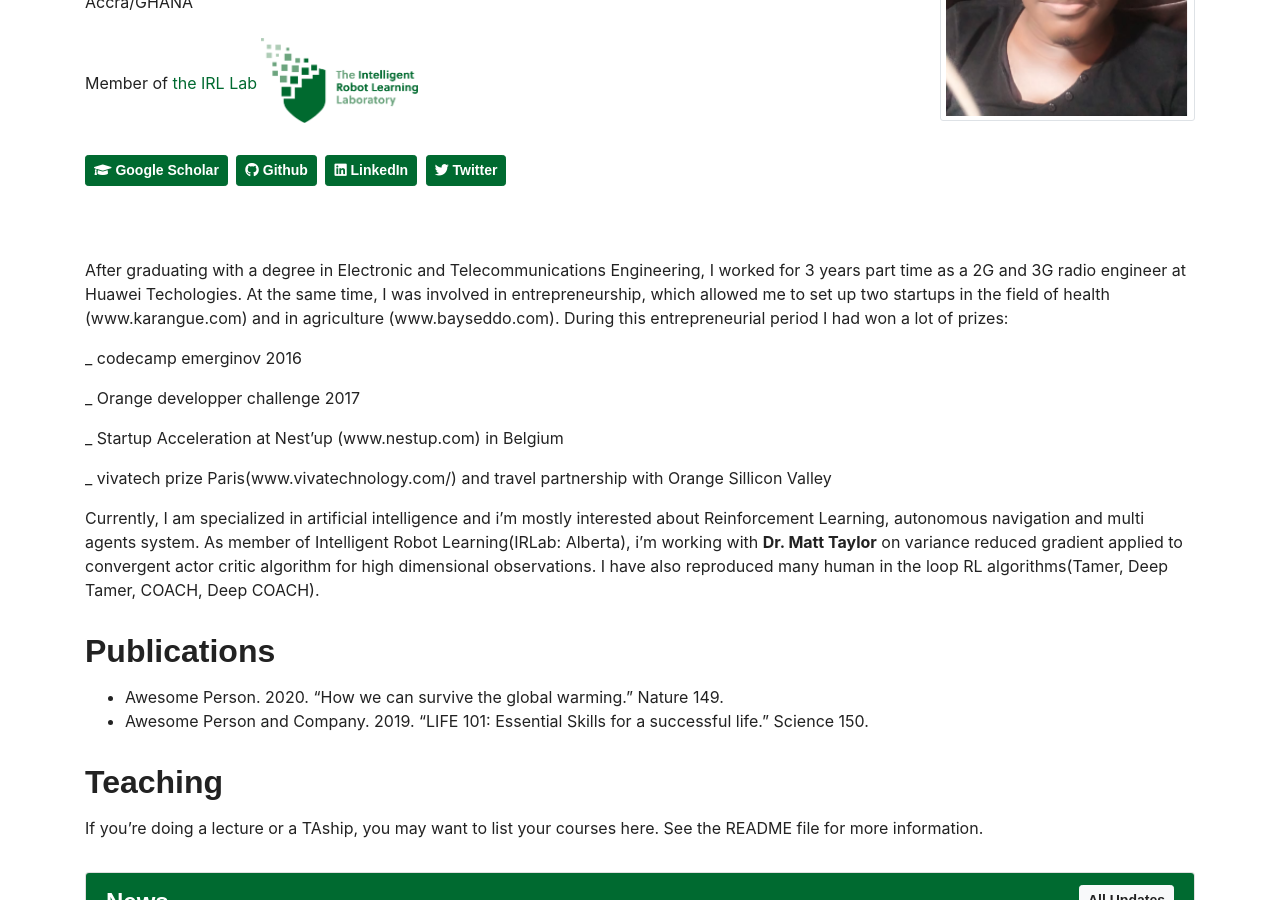
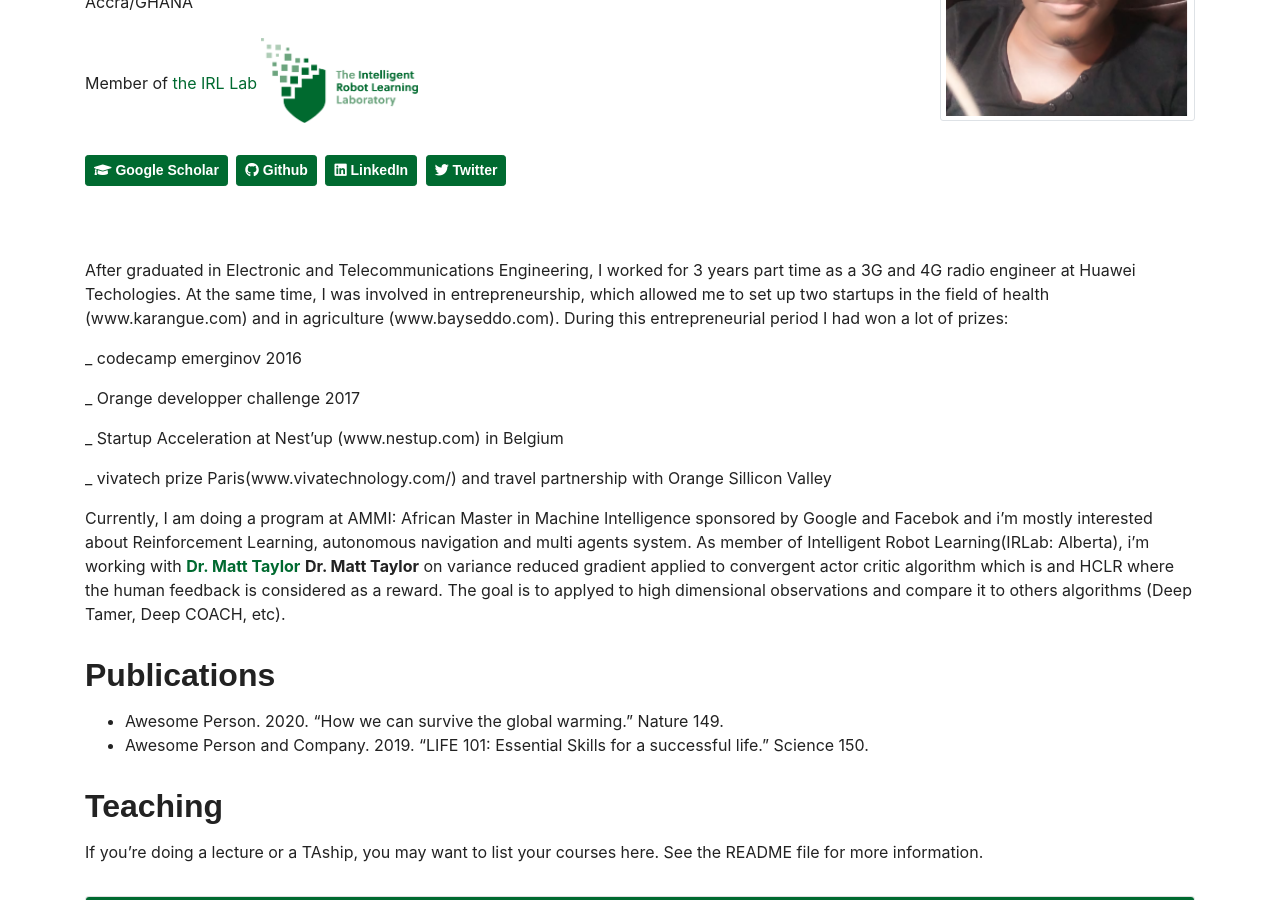
Before and after one commit to amathsow/amathsow.github.io, a Jekyll site: the page built from _pages/home.md, in a window 1280 px wide and 900 px high, scrolled down 242 px. Built offline with Jekyll 4.4.1, drawn with Linux system fonts in a browser that asks for light colours.

Commit message:
Update home.md

```diff
--- a/_pages/home.md
+++ b/_pages/home.md
@@ -9,7 +9,7 @@ description: > # try to keep it the same as _config.yml > description field, whi
   the University of Alberta a member of the Intelligent Robot Learning Laboratory.
 ---
 
-After graduating with a degree in Electronic and Telecommunications Engineering, I worked for 3 years part time  as a 2G and 3G radio engineer at Huawei
+After graduated in Electronic and Telecommunications Engineering, I worked for 3 years part time  as a 3G and 4G radio engineer at Huawei
 Techologies. At the same time, I was involved in entrepreneurship, which allowed me to set up two startups in the field of health (www.karangue.com) and in agriculture (www.bayseddo.com). During this entrepreneurial period I had won a lot of prizes:
 
 _ codecamp emerginov 2016
@@ -20,7 +20,7 @@ _ Startup Acceleration at Nest'up (www.nestup.com) in Belgium
 
 _ vivatech prize Paris(www.vivatechnology.com/) and travel partnership with Orange Sillicon Valley
 
-Currently, I am specialized in artificial intelligence and i'm mostly interested about Reinforcement Learning, autonomous navigation and multi agents system. As member of Intelligent Robot Learning(IRLab: Alberta), i'm working with  **Dr. Matt Taylor** on variance reduced gradient applied to convergent actor critic algorithm for high dimensional observations. I have also reproduced many human in the loop RL algorithms(Tamer, Deep Tamer, COACH, Deep COACH).
+Currently, I am doing a program at AMMI: African Master in Machine Intelligence sponsored by Google and Facebok and i'm mostly interested about Reinforcement Learning, autonomous navigation and multi agents system. As member of Intelligent Robot Learning(IRLab: Alberta), i'm working with  <a href="https://drmatttaylor.net/"> **Dr. Matt Taylor** </a> **Dr. Matt Taylor** on variance reduced gradient applied to convergent actor critic algorithm which is and HCLR where the human feedback is considered as a reward. The goal is to applyed to high dimensional observations and compare it to others algorithms (Deep Tamer, Deep COACH, etc).
 
 ## Publications
 - Awesome Person. 2020. "How we can survive the global warming." Nature 149.
```
